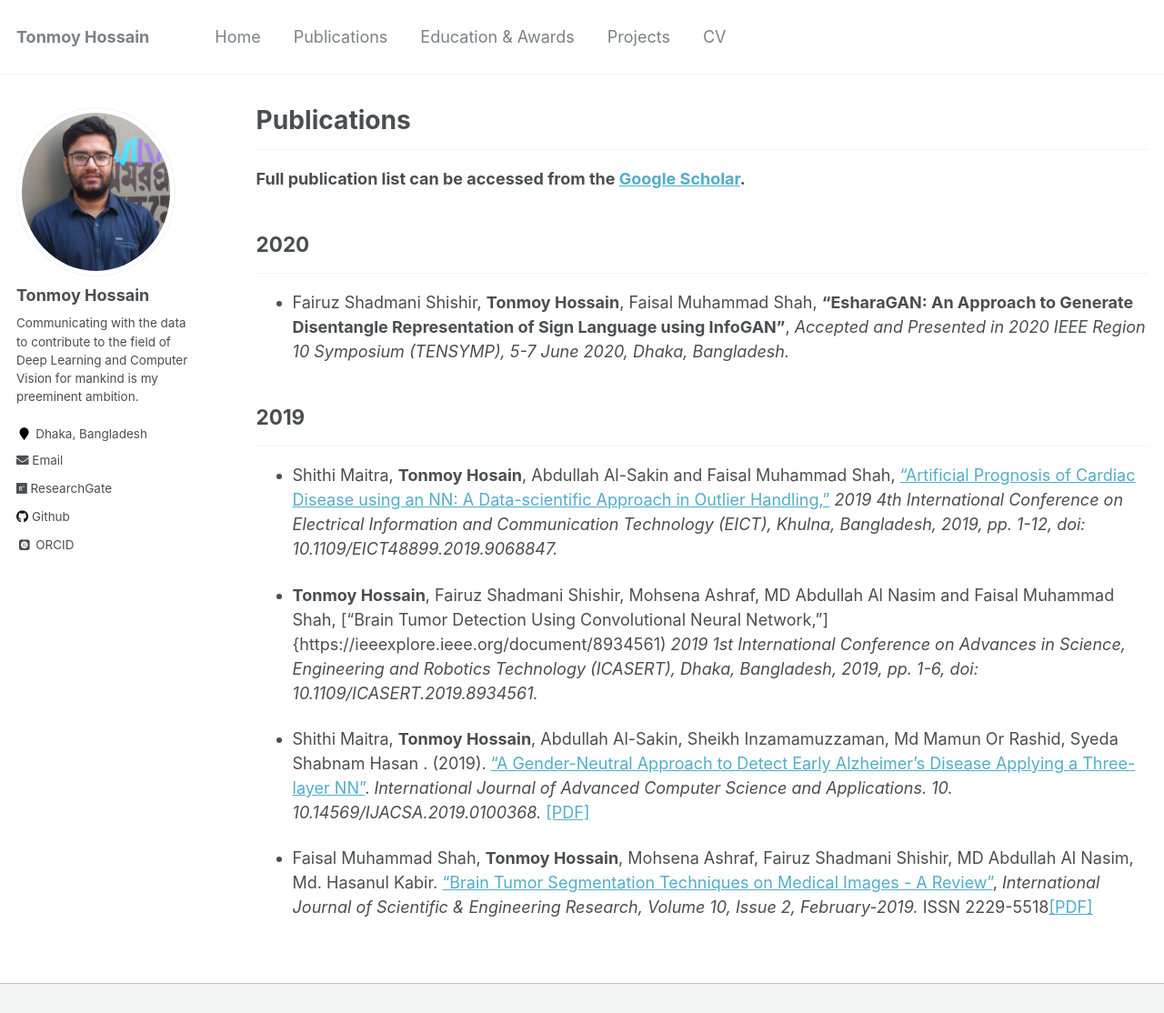
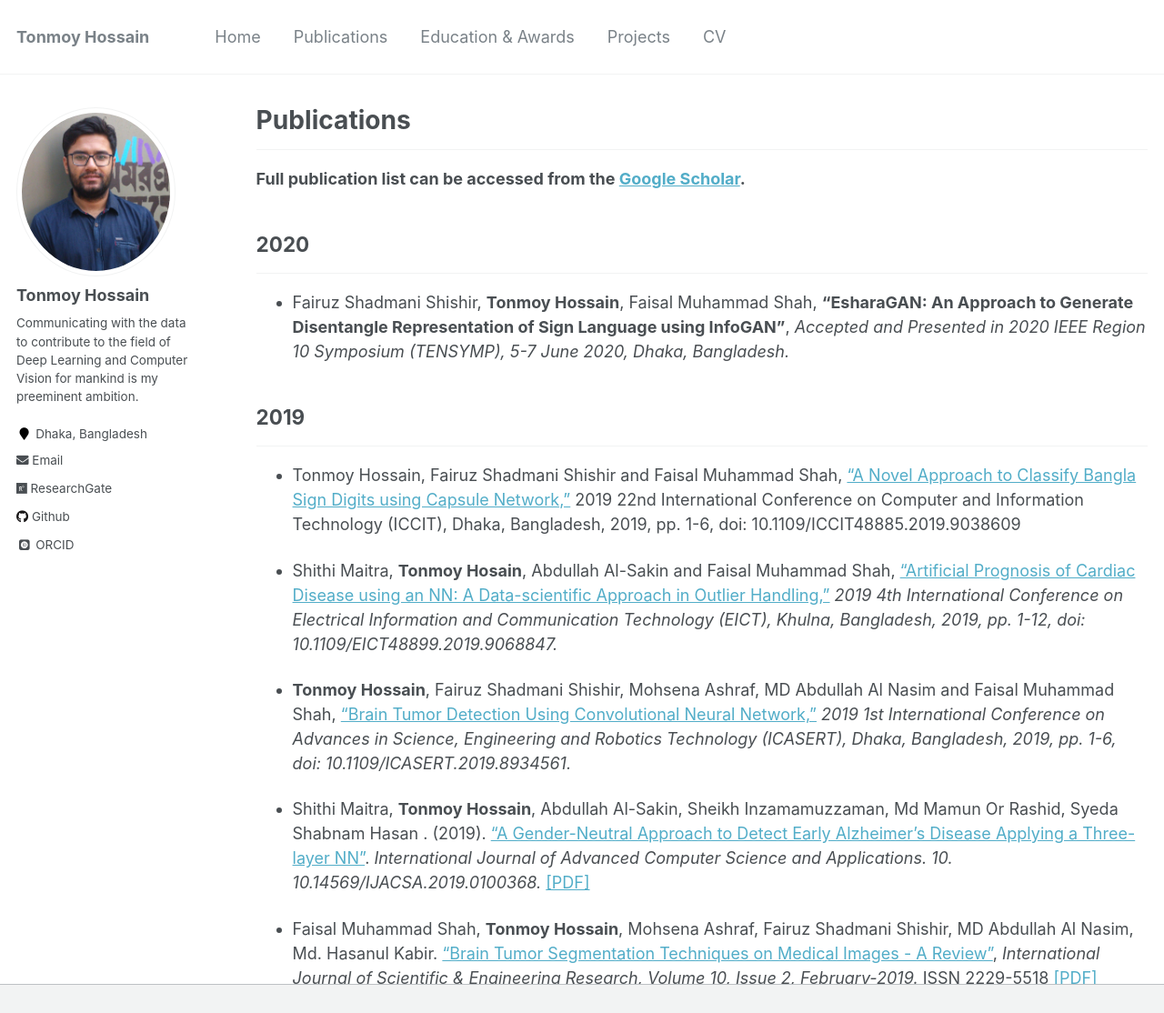
Before and after one commit to shaeekh/shaeekh.github.io, a Jekyll site: the page built from _pages/publications.md, in a window 1280 px wide and 1310 px high, cut to the strip 0-1114 px from the top of the window. Shown: the whole strip at 91% size. Built offline with Jekyll 4.4.1, drawn with Linux system fonts in a browser that asks for light colours; some web fonts are replaced.

Commit message:
Update publications.md

```diff
--- a/_pages/publications.md
+++ b/_pages/publications.md
@@ -18,12 +18,14 @@ author_profile: true
 ## 2019
 -----------
 
+* Tonmoy Hossain, Fairuz Shadmani Shishir and Faisal Muhammad Shah, ["A Novel Approach to Classify Bangla Sign Digits using Capsule Network,"](https://ieeexplore.ieee.org/document/9038609) 2019 22nd International Conference on Computer and Information Technology (ICCIT), Dhaka, Bangladesh, 2019, pp. 1-6, doi: 10.1109/ICCIT48885.2019.9038609
+
 * Shithi Maitra, **Tonmoy Hosain**, Abdullah Al-Sakin and Faisal Muhammad Shah, ["Artificial Prognosis of Cardiac Disease using
 an NN: A Data-scientific Approach in Outlier Handling,"](https://ieeexplore.ieee.org/document/9068847/) <i>2019 4th International Conference on Electrical Information and Communication Technology (EICT), Khulna, Bangladesh, 2019, pp. 1-12, doi: 10.1109/EICT48899.2019.9068847.</i>
 
-* **Tonmoy Hossain**, Fairuz Shadmani Shishir, Mohsena Ashraf, MD Abdullah Al Nasim and Faisal Muhammad Shah, ["Brain Tumor Detection Using Convolutional Neural Network,"]{https://ieeexplore.ieee.org/document/8934561) <i>2019 1st International Conference on Advances in Science, Engineering and Robotics Technology (ICASERT), Dhaka, Bangladesh, 2019, pp. 1-6, doi: 10.1109/ICASERT.2019.8934561.</i>
+* **Tonmoy Hossain**, Fairuz Shadmani Shishir, Mohsena Ashraf, MD Abdullah Al Nasim and Faisal Muhammad Shah, ["Brain Tumor Detection Using Convolutional Neural Network,"](https://ieeexplore.ieee.org/document/8934561) <i>2019 1st International Conference on Advances in Science, Engineering and Robotics Technology (ICASERT), Dhaka, Bangladesh, 2019, pp. 1-6, doi: 10.1109/ICASERT.2019.8934561.</i>
 
 * Shithi Maitra, **Tonmoy Hossain**, Abdullah Al-Sakin, Sheikh Inzamamuzzaman, Md Mamun Or Rashid, Syeda Shabnam Hasan . (2019). ["A Gender-Neutral Approach to Detect Early Alzheimer’s Disease Applying a Three-layer NN"](https://thesai.org/Publications/ViewPaper?Volume=10&Issue=3&Code=ijacsa&SerialNo=68). <i>International Journal of Advanced Computer Science and Applications. 10. 10.14569/IJACSA.2019.0100368.</i> [[PDF]](https://tonmoy-hossain.github.io/files/Alzheimer.pdf)
 
 * Faisal Muhammad Shah, **Tonmoy Hossain**, Mohsena Ashraf, Fairuz Shadmani Shishir, MD Abdullah Al Nasim, Md. Hasanul Kabir. ["Brain Tumor Segmentation Techniques on Medical Images - A Review"](https://www.ijser.org/onlineResearchPaperViewer.aspx?Brain-Tumor-Segmentation-Techniques-on-Medical-Images-A-Review.pdf), <i>International Journal of Scientific & Engineering Research, Volume 10, Issue 2, February-2019.</i>
-ISSN 2229-5518[[PDF]](https://tonmoy-hossain.github.io/files/segmentationReview.pdf)
+ISSN 2229-5518 [[PDF]](https://tonmoy-hossain.github.io/files/segmentationReview.pdf)
```
